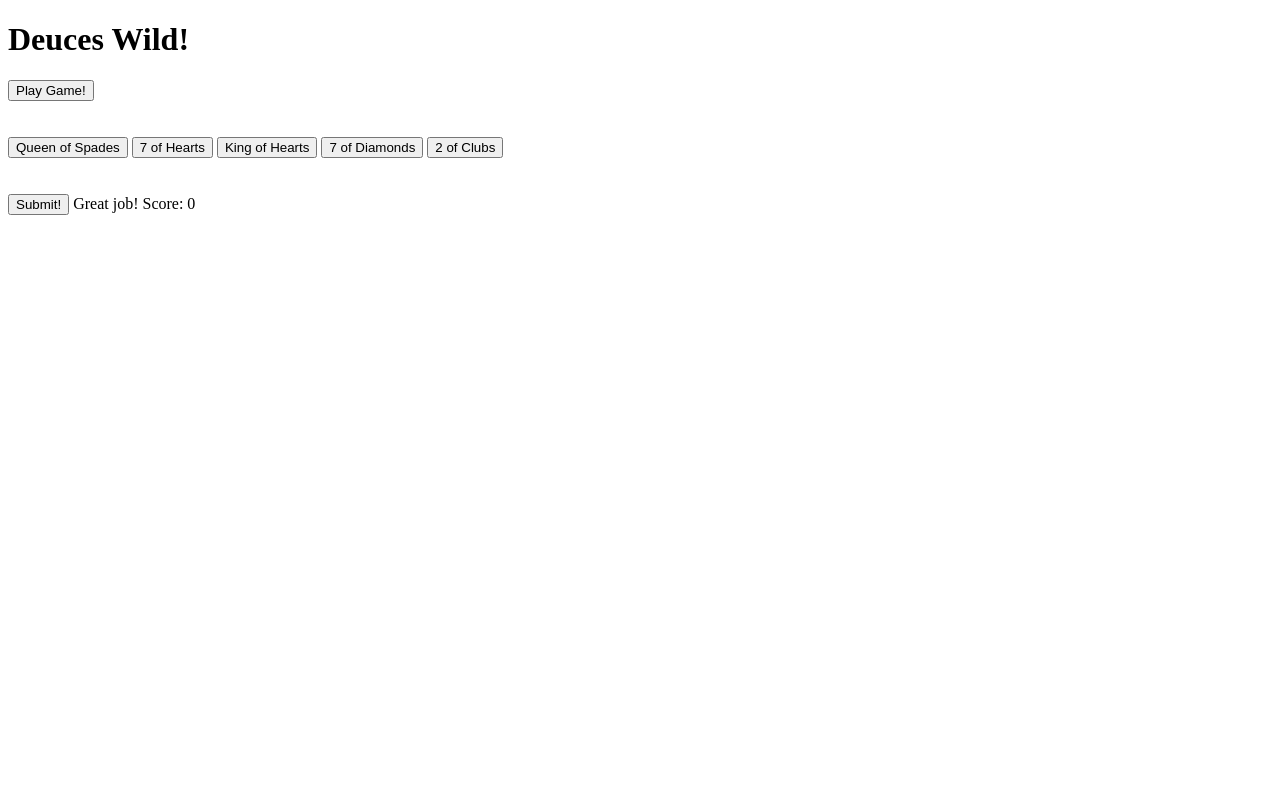
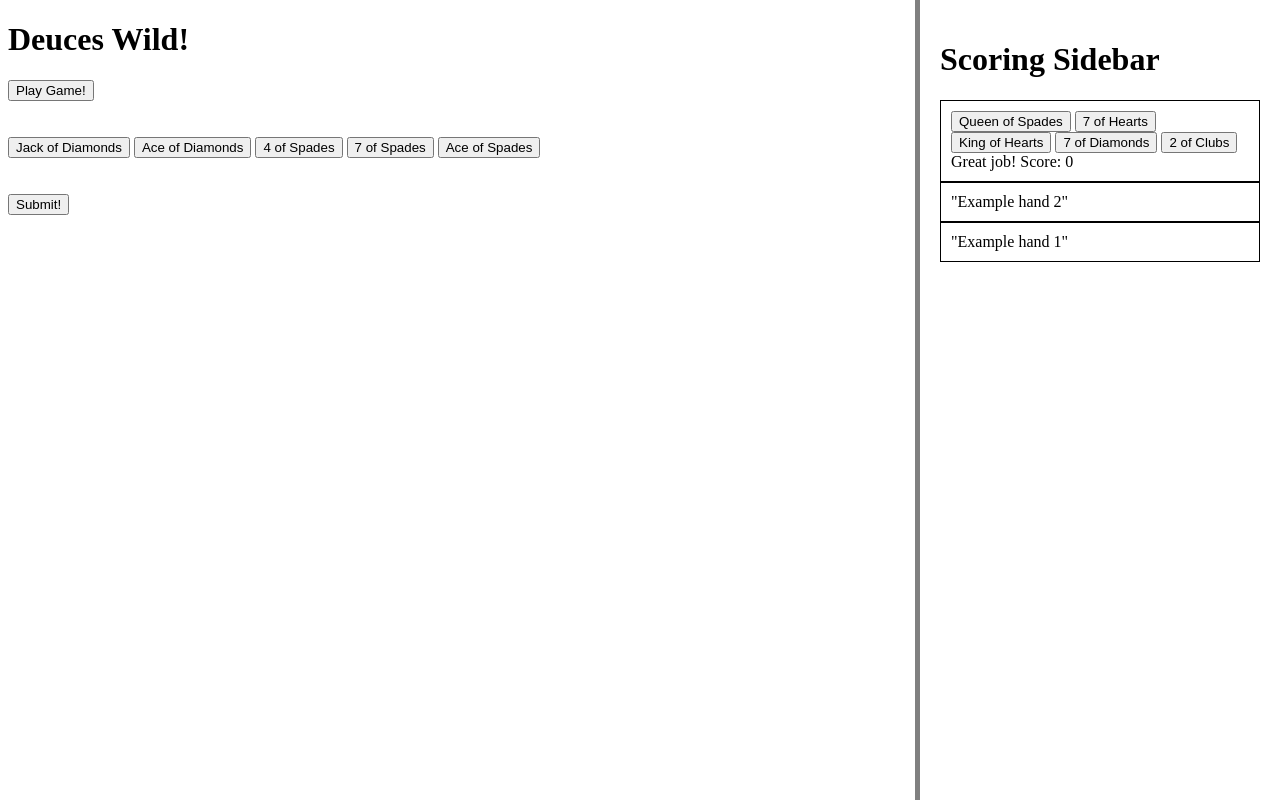
Before and after one commit to pelnik/Deuces-Wild, a plain HTML site: page index.html in a window 1280 px wide. Both pictures are taken after a click on the button "Submit!". Drawn offline with Linux system fonts and the light colour scheme.

Commit message:
DOM logic updated to save history before big visual update, some game intelligence added

```diff
--- a/deucesStyle.css
+++ b/deucesStyle.css
@@ -5,3 +5,27 @@
 .correctCard {
     background-color: #1e36ee;
 }
+
+.gameBoard {
+    width: auto;
+}
+
+.scoreSidebar {
+    height: 100%; /* Full-height: remove this if you want "auto" height */
+    width: 320px; /* Set the width of the sidebar */
+    position: fixed; /* Fixed Sidebar (stay in place on scroll) */
+    z-index: 1; /* Stay on top */
+    top: 0; /* Stay at the top */
+    right: 0;
+    background-color: rgb(255, 255, 255); /* Black */
+    overflow-x: hidden; /* Disable horizontal scroll */
+    padding: 20px;
+    border-left: thick solid gray;
+}
+
+.scoreHand {
+    width: auto;
+    height: auto;
+    border: thin solid black;
+    padding: 10px;
+}
--- a/game.js
+++ b/game.js
@@ -128,7 +128,7 @@ class Hand {
         }
     };
 
-    // Manually replace one card, if value and suit not specified, the card is random undrawn card
+    // Manually replace one card, if value and suit not specified, the card is random undrawn card and gets marked as drawn
     replaceCard(cardIndexToReplace, value, suit) {
         if (value === undefined || suit === undefined) {
             this.cards[cardIndexToReplace] = this.drawDeck.drawCard();
@@ -137,6 +137,7 @@ class Hand {
         }
     }
 
+    // Returns only the twos in hand
     withOnlyTwos() {
         return [...this.cards].filter((potentialCard) => {
             return potentialCard.getValue() === "2"
@@ -251,9 +252,8 @@ class Hand {
 // A separate class will be used to manage the scoring DOM elements and caclulations.
 // handScores will take in an array of payouts for future game modes
 class scoringCalculator {
-    constructor(hand, DOMless, handScores) {
+    constructor(DOMless, handScores) {
         if (handScores === undefined) {
-            this.hand = hand;
             this.DOMless = DOMless;
 
             this.handScores = {
@@ -478,13 +478,65 @@ class scoringCalculator {
             return 0;
         }
     }
+
+    // This will give an expected score of a certain hand within a certain confidence interval, given out of 100, (99.9 receommended)
+    runScoringIterations(hand, handcombo, CI) {
+        // The code will check the calculated confidence interval after the number of iterations gone by for each set
+        let set = 100;
+        expectedCI = CI === undefined ? 99.9 : CI;
+
+        // This will track the score history of the hand
+        scoreHistory = [];
+
+
+
+
+    }
+}
+
+// The good stuff, this object will calculate best hands, EV of hands, track history, etc. Will contain the "intelligent" parts of the game
+class GameIntelligence {
+    contructor() {
+    }
+
+    // Generate an array of arrays. Each child array is a combination of boolean values of a certain size;
+    // Used to iterate through for each combination of cards to hold
+    // Call the function with the same two values
+    generateCombinations(numberOfCards, level) {
+        // Array of arrays to iterate through
+        let combos = [];
+
+        if (level === 1) {
+            return [[true], [false]]
+        }
+
+        let lowerCombos = this.generateCombinations(numberOfCards, level - 1);
+
+        for (const combo of lowerCombos) {
+            combos.push([true, ...combo])
+            combos.push([false, ...combo])
+        }
+
+
+        console.log(combos)
+        return combos;
+    }
+
+    // This will tell the user which cards they should have kept
+    calculateBestCardKeep(hand) {
+        // Twos will always be kept, so those won't be checked
+        const handWithNoTwos = hand.withNoTwos();
+        const sizeOfHandWithNoTwos = handWithNoTwos.length;
+        const allNonTwoCombinations = [];
+
+        allNonTwoCombinations = this.generateCombinations(sizeOfHandWithNoTwos, sizeOfHandWithNoTwos);
+    }
 }
 
 
 // The DOMManager will manage all interactions with the buttons and game screen
 class DOMManager {
-    constructor(hand, buttons, gameParent) {
-        this.hand = hand;
+    constructor(buttons, gameParent) {
         this.buttons = buttons;
         this.gameParent = gameParent;
 
@@ -511,19 +563,23 @@ class DOMManager {
     };
 
     // Update buttons to text values of cards
+    // Updates hand value
     // if testCards have been passed, will assign those cards instead
-    setButtonsToCards() {
+    setButtonsToCards(hand) {
         for (let i = 0; i < 5; i++) {
-            this.buttons[i].textContent = `${this.hand.getAllCards()[i]}`;
+            this.buttons[i].textContent = `${hand.getAllCards()[i]}`;
         }
     }
 
     // Add onClick event listeners for cards and submit
     listenForCardClicks() {
-        for (const button of buttons) {
+        for (const button of this.buttons) {
             button.addEventListener("click", this.onClickButtonChange);
         };
 
+    }
+
+    listenForSubmitClicks() {
         this.submitButton.addEventListener("click", this.onSubmitButtonClick.bind(this))
     }
 
@@ -537,6 +593,7 @@ class DOMManager {
 
     }
 
+    // Adds the submit label and returns it
     addSubmitLabel(score) {
         const submitLabel = document.createElement("label");
         submitLabel.textContent = `Great job! Score: ${score}`;
@@ -544,6 +601,8 @@ class DOMManager {
         // Get parent div for submit button
         const parentSubmitDiv = document.querySelector("#parentSubmitButton");
         parentSubmitDiv.appendChild(submitLabel);
+
+        return submitLabel;
     }
 
 
@@ -561,6 +620,26 @@ class DOMManager {
         console.log(`${this.gameParent}`);
         this.gameParent.onSubmit(selectedCards);
     }
+
+    // Used after submission to save the hand history
+    // Copies elemtns to the sidebar and cleans up classes and IF's so they return for DOM queries
+    moveScoringElementsToSidebar(scoreLabel) {
+        const buttonParentClone = document.querySelector("#buttonParent").cloneNode(true);
+        const sidebarHeading = document.querySelector(".scoreSidebar h1");
+
+        sidebarHeading.after(buttonParentClone);
+        buttonParentClone.className = "scoreHand";
+        buttonParentClone.id = "oldButtonParent";
+
+
+        for (let child of buttonParentClone.children) {
+            child.className = `old${child.className}`;
+            console.log(`old${child.id}`);
+            child.id = `old${child.id}`;
+        }
+
+        buttonParentClone.appendChild(scoreLabel);
+    }
 }
 
 // The deuces wild game will manage most of the gameflow and call DOM Manager methods as needed
@@ -574,16 +653,15 @@ class deucesWildGame {
 
         this.deck = new Deck();
         this.hand = new Hand(this.deck);
-        this.DOMManager = new DOMManager(this.hand, this.buttons, this);
-        this.scoringCalculator = new scoringCalculator(this.hand, false);
 
-
-
+        this.DOMManager = new DOMManager(this.buttons, this);
+        this.scoringCalculator = new scoringCalculator(false);
 
         this.DOMManager.createNewGameButtons();
         this.testCardReplacer(testCards);
-        this.DOMManager.setButtonsToCards();
+        this.DOMManager.setButtonsToCards(this.hand);
         this.DOMManager.listenForCardClicks();
+        this.DOMManager.listenForSubmitClicks();
     };
 
 
@@ -608,8 +686,9 @@ class deucesWildGame {
     restartDeucesHand() {
         this.deck.recreateDeck();
         this.hand.deucesDeal();
-        this.DOMManager.setButtonsToCards();
+        this.DOMManager.setButtonsToCards(this.hand);
     }
+
 
     // Game logic for on Submit, is called from DOM if DOM game
     onSubmit(selectedCards) {
@@ -623,13 +702,20 @@ class deucesWildGame {
                 i++;
             }
 
-            this.DOMManager.setButtonsToCards();
+            console.log(`on Submit score: ${this.scoringCalculator.getScore(this.hand)}`)
+            const scoreLabel = this.DOMManager.addSubmitLabel(this.scoringCalculator.getScore(this.hand));
 
+            this.DOMManager.setButtonsToCards(this.hand);
+            this.DOMManager.moveScoringElementsToSidebar(scoreLabel);
 
-            console.log(`on Submit score: ${this.scoringCalculator.getScore(this.hand)}`)
-            this.DOMManager.addSubmitLabel(this.scoringCalculator.getScore(this.hand));
-        }
-    }
+            this.deck = new Deck();
+            this.hand = new Hand(this.deck);
+
+            this.DOMManager.createNewGameButtons();
+            this.DOMManager.setButtonsToCards(this.hand);
+            this.DOMManager.listenForCardClicks();
+            }
+}
 
     toString() {
         return `Game hand: ${this.hand}; Game DOMless: ${this.DOMless}`;
@@ -645,3 +731,7 @@ const testScorer = new scoringCalculator(false);
 console.log(`${testScorer.identifyFiveOfAKind(newGame.hand, false)}`);
 console.log(`number of gap ${newGame.hand.numberOfGaps().gap} ${newGame.hand.numberOfGaps().duplicates}`);
 console.log(`straight: ${testScorer.getScore(newGame.hand, false)}`);
+
+const intelCheck = new GameIntelligence();
+
+console.log(`combo generator check: ${intelCheck.generateCombinations(3, 3)}`);
--- a/index.html
+++ b/index.html
@@ -8,6 +8,7 @@
     <link rel="stylesheet" href="deucesStyle.css">
 </head>
 <body>
+    <div class="gameBoard">
         <h1>Deuces Wild!</h1>
 
         <!--Add play button-->
@@ -21,6 +22,7 @@
             <button type="button" class="unselectedCard" id="fourthCard">Click Me!</button>
             <button type="button" class="unselectedCard" id="fifthCard">Click Me!</button>
         </div>
+    </div>
 
     <div id="parentSubmitButton">
         <br>
@@ -28,6 +30,17 @@
         <button type="button" id="submitButton">Submit!</button>
     </div>
 
+    <!--Sidebar div-->
+    <div class="scoreSidebar">
+        <h1>Scoring Sidebar</h1>
+        <div class="scoreHand">
+            "Example hand 2"
+        </div>
+        <div class="scoreHand">
+            "Example hand 1"
+        </div>
+    </div>
+
 
     <!--Run JS-->
     <script src="game.js"></script>
```
Lines whose indentation alone changed are shown as unchanged.
